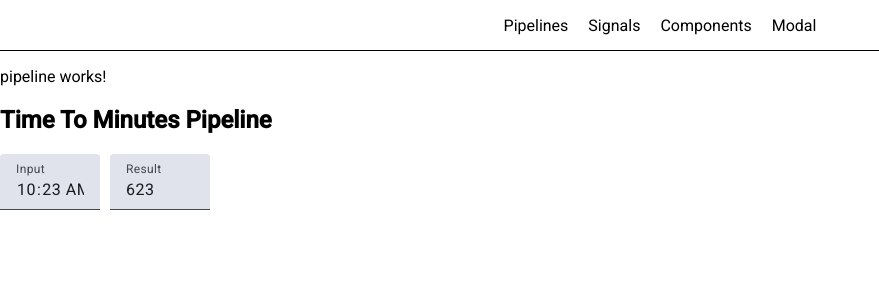
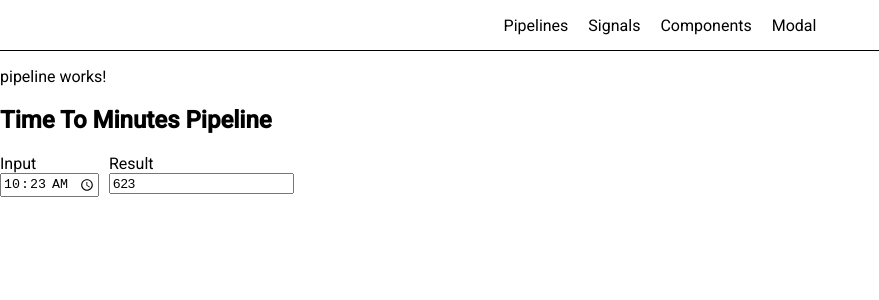
Before and after one commit to tpetau/angular-material-playground, an Angular app: page /pipelines in a window 1280 px wide. Shown: the top 300 px of the page, without its empty margins (0-879 px from the left). Built offline with nearby package versions, Linux system fonts and the light colour scheme.

Commit message:
material removed

```diff
--- a/src/app/features/pipeline/pipeline.component.html
+++ b/src/app/features/pipeline/pipeline.component.html
@@ -2,12 +2,12 @@
 
 <h2>Time To Minutes Pipeline</h2>
 <section style="display: flex;flex-direction: row; gap:10px;">
-    <mat-form-field style="width: 100px;">
-        <mat-label>Input</mat-label>
-        <input type="time" matInput [(ngModel)]="timeStr">
-    </mat-form-field>
-   <mat-form-field style="width: 100px;">
-    <mat-label>Result</mat-label>
-    <input matInput readonly="true" [value]="timeStr | timeToMinutes" >
-   </mat-form-field>
+    <div style="display: flex;flex-direction: column;">
+        <label for="timeInput">Input</label>
+        <input type="time" timeInput [value]="timeStr" (change)="onChange($event)">
+    </div>
+    <div style="display:flex; flex-direction: column;">
+        <label for="pipelineInput">Result</label>
+        <input pipelineInput readonly="true" [value]="timeStr | timeToMinutes">
+    </div>
 </section>
--- a/src/app/features/pipeline/pipeline.component.ts
+++ b/src/app/features/pipeline/pipeline.component.ts
@@ -1,21 +1,23 @@
 import { Component, OnInit } from '@angular/core';
-import { FormsModule } from '@angular/forms';
-import { MatInputModule } from '@angular/material/input';
 import { TimeToMinutesPipe } from './timetominutes.pipe';
 @Component({
   selector: 'app-pipeline',
   imports: [
-    FormsModule,
-    MatInputModule,
     TimeToMinutesPipe],
   templateUrl: './pipeline.component.html',
   styleUrl: './pipeline.component.scss'
 })
 export class PipelineComponent implements OnInit {
 
-  timeStr!: string;
+
+  timeStr:string = "10:23";
+
+  onChange($event: Event) {
+    const inputElem = $event.target as HTMLInputElement;
+    this.timeStr = inputElem.value;
+    }
 
   ngOnInit(): void {
-    this.timeStr = "10:23";
+    //this.timeStr = "10:23";
   }
 }
```
